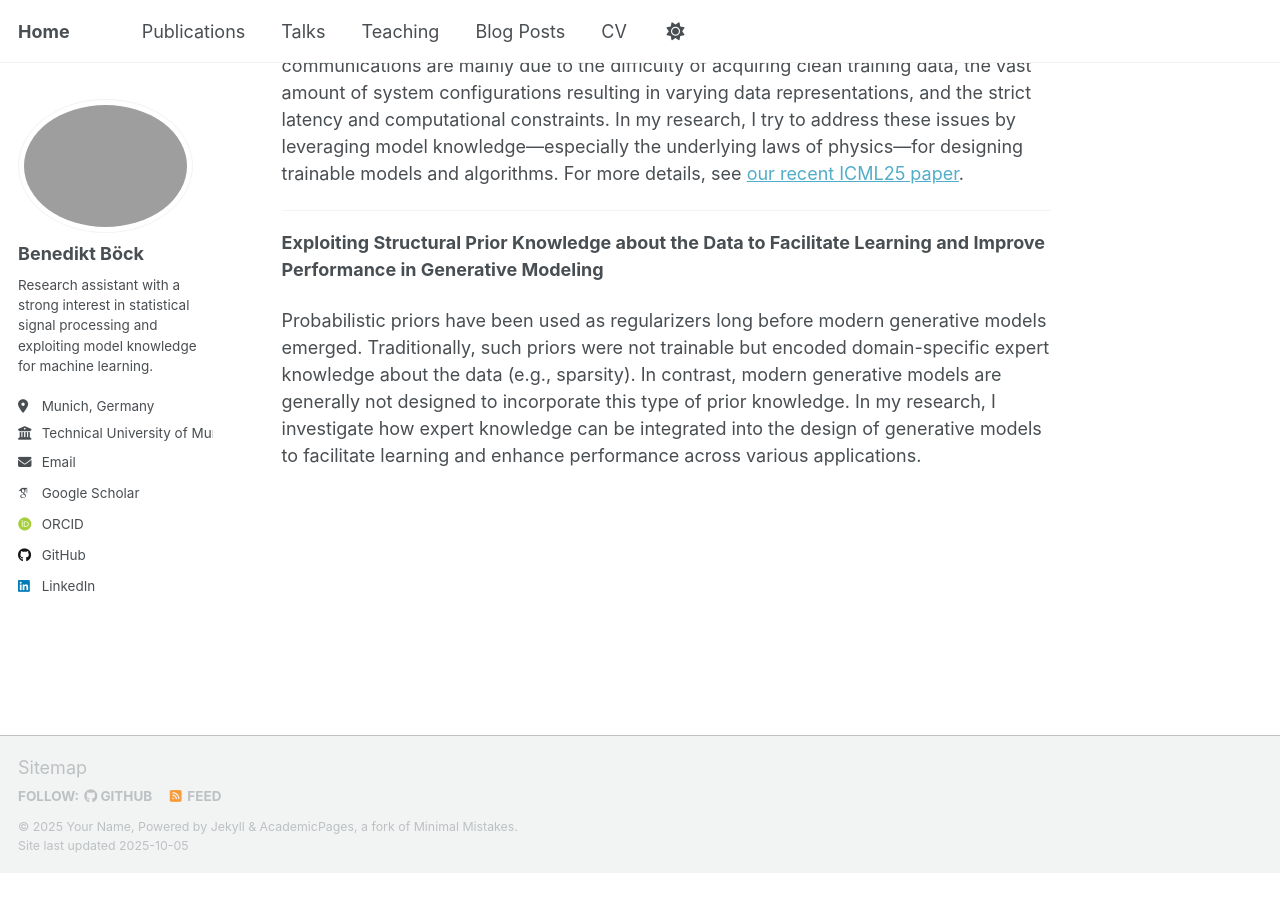
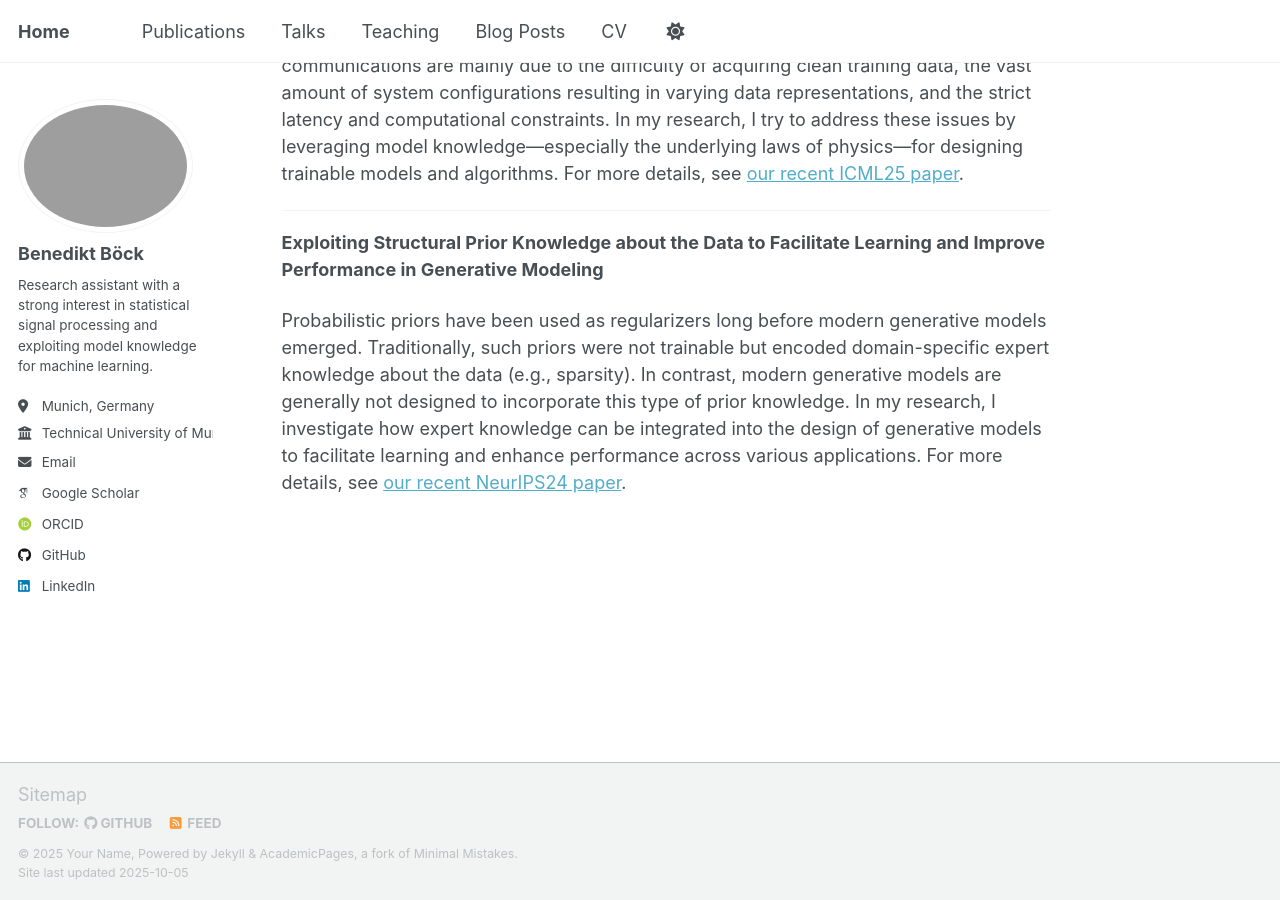
Before and after one commit to beneboeck/beneboeck.github.io, a Jekyll site: the page built from _pages/about.md, in a window 1280 px wide and 900 px high, scrolled down 524 px. Built offline with Jekyll 4.4.1, drawn with Linux system fonts in a browser that asks for light colours; some web fonts are replaced; a script that is not in the unit is left out; before the commit the page ends 1397 px from its top, so only the background shows below that.

Commit message:
Update about.md

```diff
--- a/_pages/about.md
+++ b/_pages/about.md
@@ -18,10 +18,10 @@ I am broadly interested in Statistical Machine Learning and Signal Processing as
 
 **Combining the Physics of Wireless Signals with Machine Learning for Physical Layer Applications**
 
-The challenges of applying machine learning, particularly deep learning, in wireless communications are mainly due to the difficulty of acquiring clean training data, the vast amount of system configurations resulting in varying data representations, and the strict latency and computational constraints. In my research, I try to address these issues by leveraging model knowledge—especially the underlying laws of physics—for designing trainable models and algorithms. For more details, see [our recent ICML25 paper]({{ site.baseurl }}/publication/physics-informed).
+The challenges of applying machine learning, particularly deep learning, in wireless communications are mainly due to the difficulty of acquiring clean training data, the vast amount of system configurations resulting in varying data representations, and the strict latency and computational constraints. In my research, I try to address these issues by leveraging model knowledge—especially the underlying laws of physics—for designing trainable models and algorithms. For more details, see [our recent ICML25 paper]({{ site.baseurl }}/publication/physics_informed).
 
 ---
 
 **Exploiting Structural Prior Knowledge about the Data to Facilitate Learning and Improve Performance in Generative Modeling**
 
-Probabilistic priors have been used as regularizers long before modern generative models emerged. Traditionally, such priors were not trainable but encoded domain-specific expert knowledge about the data (e.g., sparsity). In contrast, modern generative models are generally not designed to incorporate this type of prior knowledge. In my research, I investigate how expert knowledge can be integrated into the design of generative models to facilitate learning and enhance performance across various applications.
+Probabilistic priors have been used as regularizers long before modern generative models emerged. Traditionally, such priors were not trainable but encoded domain-specific expert knowledge about the data (e.g., sparsity). In contrast, modern generative models are generally not designed to incorporate this type of prior knowledge. In my research, I investigate how expert knowledge can be integrated into the design of generative models to facilitate learning and enhance performance across various applications. For more details, see [our recent NeurIPS24 paper]({{ site.baseurl }}/publication/sbgm).
```
